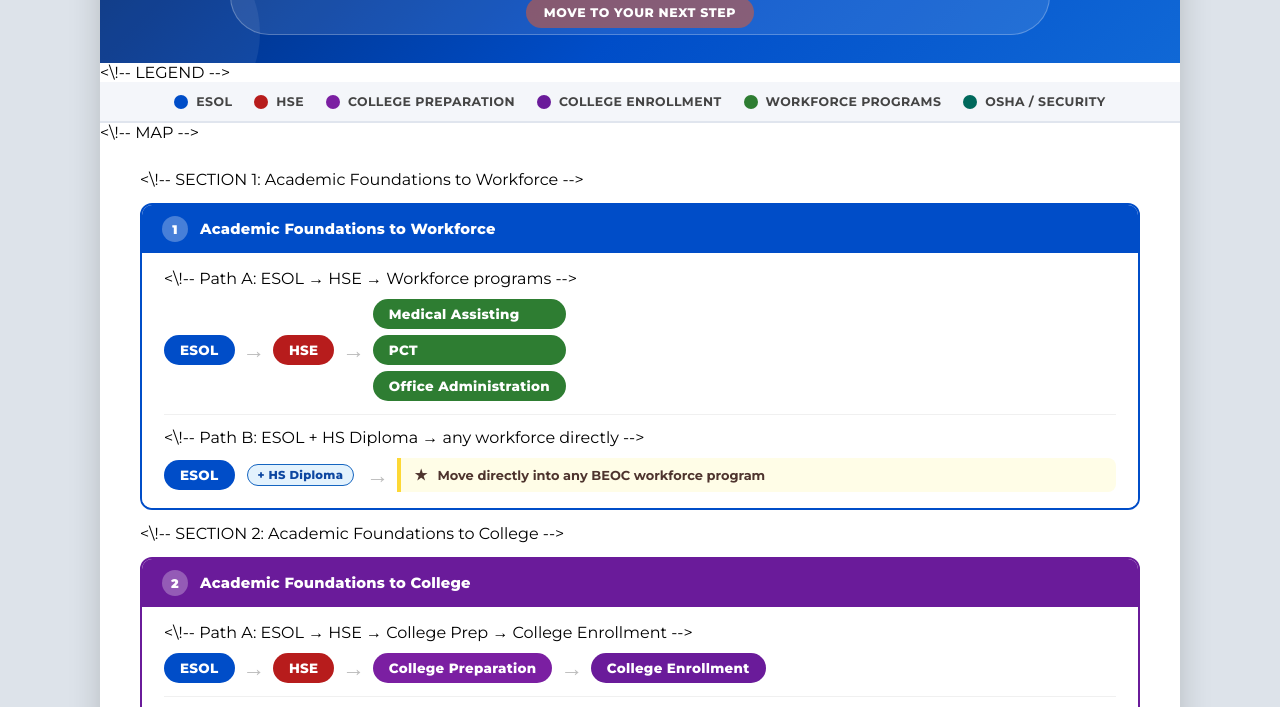
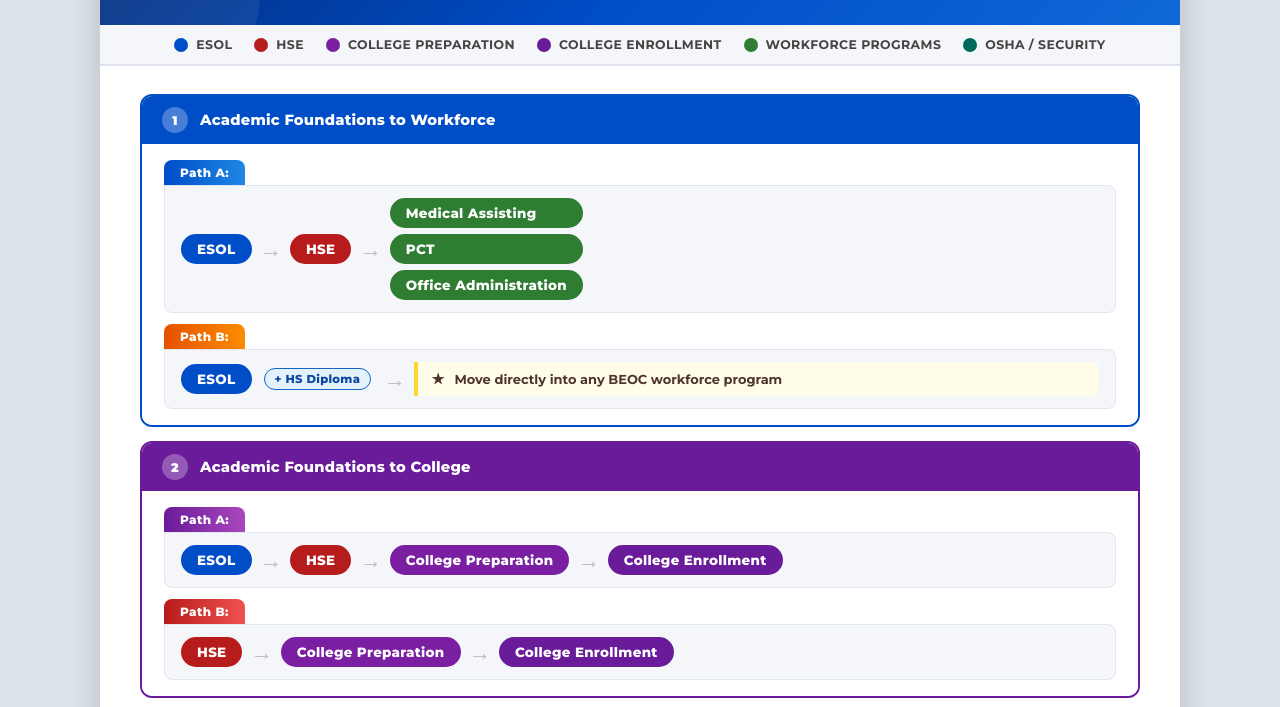
Before and after one commit to CS-BEOC/Student-Pathways, a plain HTML site: page index.html in a window 1280 px wide. Shown: the part 245-952 px from the top of the page. Drawn offline with Linux system fonts and the light colour scheme.

Commit message:
Update index.html

```diff
--- a/index.html
+++ b/index.html
@@ -1,4 +1,4 @@
-<\!DOCTYPE html>
+<!DOCTYPE html>
 <html lang="en">
 <head>
 <meta charset="UTF-8">
@@ -201,6 +201,34 @@
     height:1px; background:#F0F0F0; margin:2px 0;
   }
 
+  /* ── PATH TABS ── */
+  .path-group {
+    display: flex;
+    flex-direction: column;
+    gap: 0;
+  }
+  .path-tab {
+    display: inline-flex;
+    align-items: center;
+    padding: 5px 16px;
+    border-radius: 8px 8px 0 0;
+    font-size: 0.75em;
+    font-weight: 800;
+    letter-spacing: 0.4px;
+    color: white;
+    align-self: flex-start;
+  }
+  .pt-a1 { background: linear-gradient(90deg, #004DC8, #1E88E5); }
+  .pt-b1 { background: linear-gradient(90deg, #E65100, #FB8C00); }
+  .pt-a2 { background: linear-gradient(90deg, #6A1B9A, #AB47BC); }
+  .pt-b2 { background: linear-gradient(90deg, #B71C1C, #EF5350); }
+  .path-content {
+    padding: 12px 16px;
+    background: #F4F6FA;
+    border-radius: 0 8px 8px 8px;
+    border: 1.5px solid #E0E5EE;
+  }
+
   /* ── FOOTER ── */
   .footer {
     background: linear-gradient(90deg, #002569, #004DC8);
@@ -216,7 +244,6 @@
 <body>
 <div class="poster">
 
-  <\!-- HEADER -->
   <div class="header">
     <h1>Your Path Starts Here</h1>
     <div class="org">SUNY BEOC &nbsp;·&nbsp; Student Pathway Map</div>
@@ -231,7 +258,6 @@
     </div>
   </div>
 
-  <\!-- LEGEND -->
   <div class="legend">
     <div class="legend-item"><div class="ld" style="background:#004DC8"></div>ESOL</div>
     <div class="legend-item"><div class="ld" style="background:#B71C1C"></div>HSE</div>
@@ -241,10 +267,8 @@
     <div class="legend-item"><div class="ld" style="background:#00695C"></div>OSHA / Security</div>
   </div>
 
-  <\!-- MAP -->
   <div class="map-area">
 
-    <\!-- SECTION 1: Academic Foundations to Workforce -->
     <div class="section-block s-block-1">
       <div class="section-title">
         <span class="s-num">1</span>
@@ -252,7 +276,9 @@
       </div>
       <div class="section-paths">
 
-        <\!-- Path A: ESOL → HSE → Workforce programs -->
+        <div class="path-group">
+          <div class="path-tab pt-a1">Path A:</div>
+          <div class="path-content">
             <div class="path-row">
               <div class="node n-esol">ESOL</div>
               <span class="arr">→</span>
@@ -264,10 +290,12 @@
                 <div class="node n-work">Office Administration</div>
               </div>
             </div>
+          </div>
+        </div>
 
-        <div class="path-divider"></div>
-
-        <\!-- Path B: ESOL + HS Diploma → any workforce directly -->
+        <div class="path-group">
+          <div class="path-tab pt-b1">Path B:</div>
+          <div class="path-content">
             <div class="path-row">
               <div class="node n-esol">ESOL</div>
               <span class="badge badge-hs" style="margin:0 4px;">+ HS Diploma</span>
@@ -277,11 +305,12 @@
                 Move directly into any BEOC workforce program
               </div>
             </div>
+          </div>
+        </div>
 
       </div>
     </div>
 
-    <\!-- SECTION 2: Academic Foundations to College -->
     <div class="section-block s-block-2">
       <div class="section-title">
         <span class="s-num">2</span>
@@ -289,7 +318,9 @@
       </div>
       <div class="section-paths">
 
-        <\!-- Path A: ESOL → HSE → College Prep → College Enrollment -->
+        <div class="path-group">
+          <div class="path-tab pt-a2">Path A:</div>
+          <div class="path-content">
             <div class="path-row">
               <div class="node n-esol">ESOL</div>
               <span class="arr">→</span>
@@ -299,10 +330,12 @@
               <span class="arr">→</span>
               <div class="node n-cenrl">College Enrollment</div>
             </div>
+          </div>
+        </div>
 
-        <div class="path-divider"></div>
-
-        <\!-- Path B: HSE → College Prep → College Enrollment -->
+        <div class="path-group">
+          <div class="path-tab pt-b2">Path B:</div>
+          <div class="path-content">
             <div class="path-row">
               <div class="node n-hse">HSE</div>
               <span class="arr">→</span>
@@ -310,11 +343,12 @@
               <span class="arr">→</span>
               <div class="node n-cenrl">College Enrollment</div>
             </div>
+          </div>
+        </div>
 
       </div>
     </div>
 
-    <\!-- SECTION 3: Direct Workforce — No HS Diploma Required -->
     <div class="section-block s-block-3">
       <div class="section-title">
         <span class="s-num">3</span>
@@ -339,7 +373,6 @@
       </div>
     </div>
 
-    <\!-- SECTION 4: Stacked or Concurrent -->
     <div class="section-block s-block-4">
       <div class="section-title">
         <span class="s-num">4</span>
@@ -375,9 +408,8 @@
       </div>
     </div>
 
-  </div><\!-- end map-area -->
+  </div>
 
-  <\!-- FOOTER -->
   <div class="footer">
     SUNY BEOC &nbsp;·&nbsp; State University of New York Educational Opportunity Center
   </div>
```
Lines whose indentation alone changed are shown as unchanged.
